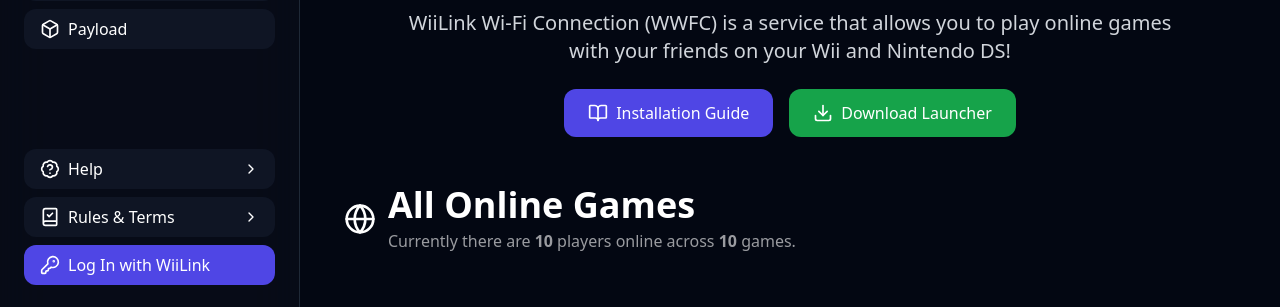
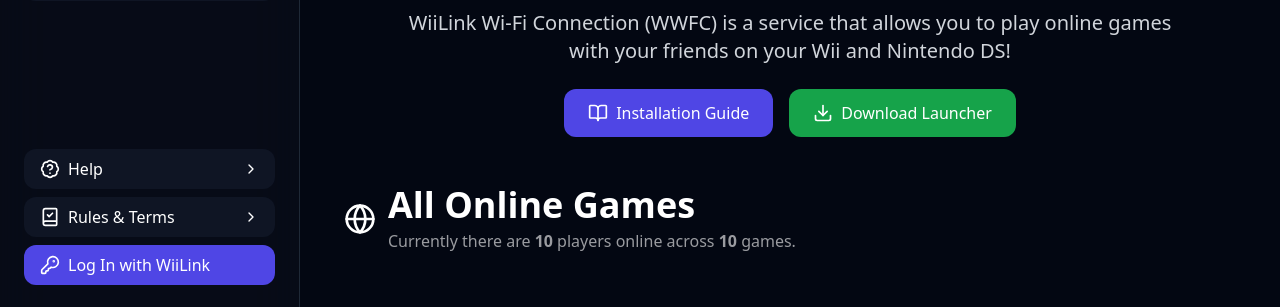
Before and after one commit to WiiLink24/wfc-web, a Flask app: template templates/index.html in a window 1280 px wide. Shown: the part 439-746 px from the top of the page. Run offline with Flask 3, Linux system fonts and the light colour scheme; the template is opened without the code that fills it: most values are stand-ins (such as "Sample title", 1, 10 or a date in 2020); some libraries are stand-ins or nearby versions.

Commit message:
Update base.html

```diff
--- a/templates/generic/base.html
+++ b/templates/generic/base.html
@@ -157,7 +157,8 @@
                 {% macro help_menu() %}
                 {% set help_items = [
                 {'label': 'Bans', 'endpoint': 'pages.ban_search', 'icon': 'gavel'},
-                {'label': 'Error Code Lookup', 'endpoint': 'pages.error_search', 'icon': 'search-x'}
+                {'label': 'Error Code Lookup', 'endpoint': 'pages.error_search', 'icon': 'search-x'},
+                {'label': 'Payload', 'endpoint': 'pages.payload', 'icon': 'box'}
                 ] %}
                 {{ dropdown_menu('help', 'Help', 'badge-question-mark', help_items) }}
                 {% endmacro %}
@@ -221,7 +222,6 @@
                         {{ installation_menu() }}
                         {{ menu_item('Launcher', 'pages.launcher', 'download') }}
                         {{ menu_item('DNS Server', 'pages.dns', 'server') }}
-                        {{ menu_item('Payload', 'pages.payload', 'box') }}
                     </div>
                     <span class="flex flex-col justify-end gap-2">
                         {% if g.oidc_user.logged_in and '22e7145f-d132-48de-a779-7967208e3dd2' in g.oidc_user.groups %}
```
